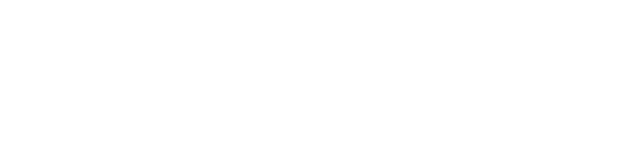
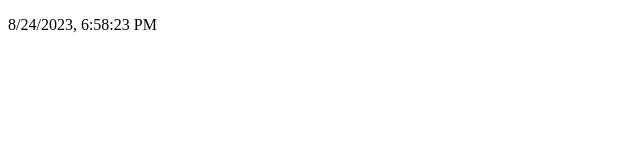
Before and after one commit to acciojob/clock-subhaishere, a website: page main.html in a window 1280 px wide. Shown: the whole page, without its empty margins (0-640 px from the left). Drawn offline with Linux system fonts and the light colour scheme.

Commit message:
created a submission

```diff
--- a/main.html
+++ b/main.html
@@ -8,6 +8,8 @@
 
 <body>
 	<!-- the entire body must be written by student -->
+	    <p id="timer"></p>
+
     <script type="text/javascript" src="./script.js">
 </script>
 
--- a/script.js
+++ b/script.js
@@ -1 +1,13 @@
 //your JS code here. If required.
+const container = document.getElementById("timer");
+let lTime = 0;
+
+function main(cTime) {
+  window.requestAnimationFrame(main);
+  if ((cTime - lTime) / 1000 < 1) return;
+  lTime = cTime;
+  const date = new Date();
+  container.innerText = `${date.toLocaleDateString()}, ${date.toLocaleTimeString()}`;
+}
+
+window.requestAnimationFrame(main);
```
